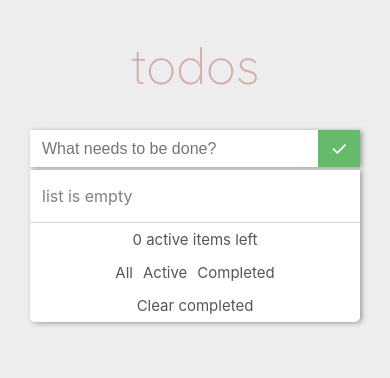
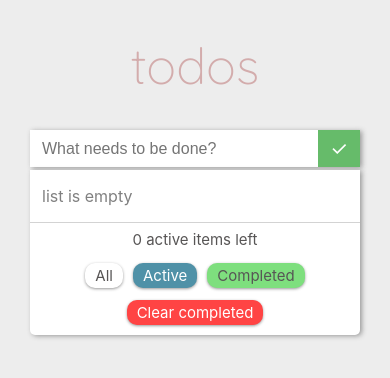
Before and after one commit to spacehunter99/todo-list, a React (Create React App) app: page / in a window 390 px wide. Shown: the top 378 px of the page. Built offline with nearby package versions, Linux system fonts and the light colour scheme.

Commit message:
styles for buttons

```diff
--- a/src/components/TodoInputForm/style.scss
+++ b/src/components/TodoInputForm/style.scss
@@ -16,6 +16,7 @@
   }
 
   .todos-form-button {
+    height: auto;
     width: 40px;
     padding: 0;
     border: none;
--- a/src/components/TodoList/style.scss
+++ b/src/components/TodoList/style.scss
@@ -89,13 +89,30 @@
         .all-button,
         .active-button,
         .completed-button {
-          padding: 0;
           border: none;
+          border-radius: 10px;
           font: inherit;
           color: inherit;
+          cursor: pointer;
+          margin: 0 5px;
+          padding: 3px 10px;
+          background-color: lightgreen;
+          box-shadow: 0px 1px 3px #999999;
+        }
+
+        .all-button {
+          color: rgb(87, 85, 85);
           background-color: transparent;
-          cursor: pointer;
-          padding: 0 5px;
+        }
+
+        .active-button {
+          color: white;
+          background-color: rgb(79, 145, 167);
+        }
+
+        .completed-button {
+          color: rgb(87, 85, 85);
+          background-color: rgb(126, 223, 126);
         }
       }
 
@@ -103,6 +120,14 @@
         padding-top: 7px;
         padding-bottom: 7px;
         padding-right: 0px;
+        border-radius: 10px;
+        padding: 3px 10px;
+        margin-top: 5px;
+        margin-bottom: 10px;
+        // color: rgb(87, 85, 85);
+        color: white;
+        background-color: rgb(255, 68, 68);
+        box-shadow: 0px 1px 3px #999999;
       }
     }
   }
```
